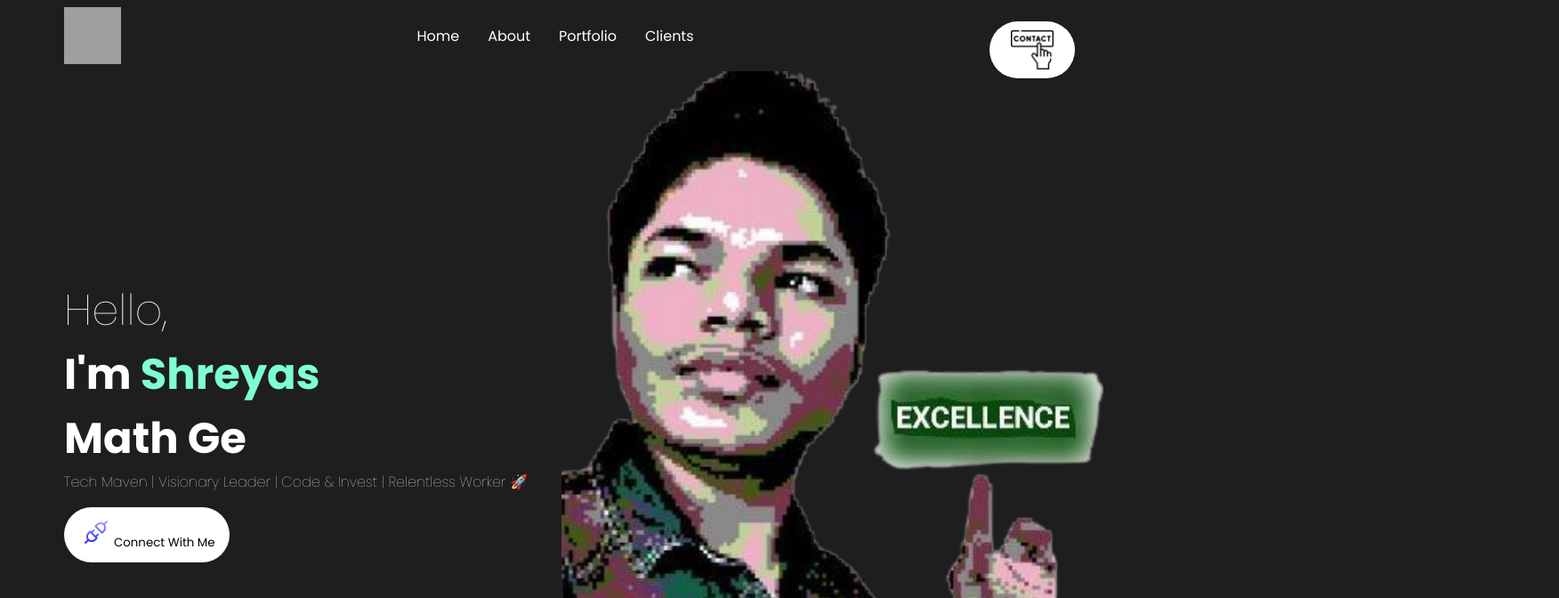
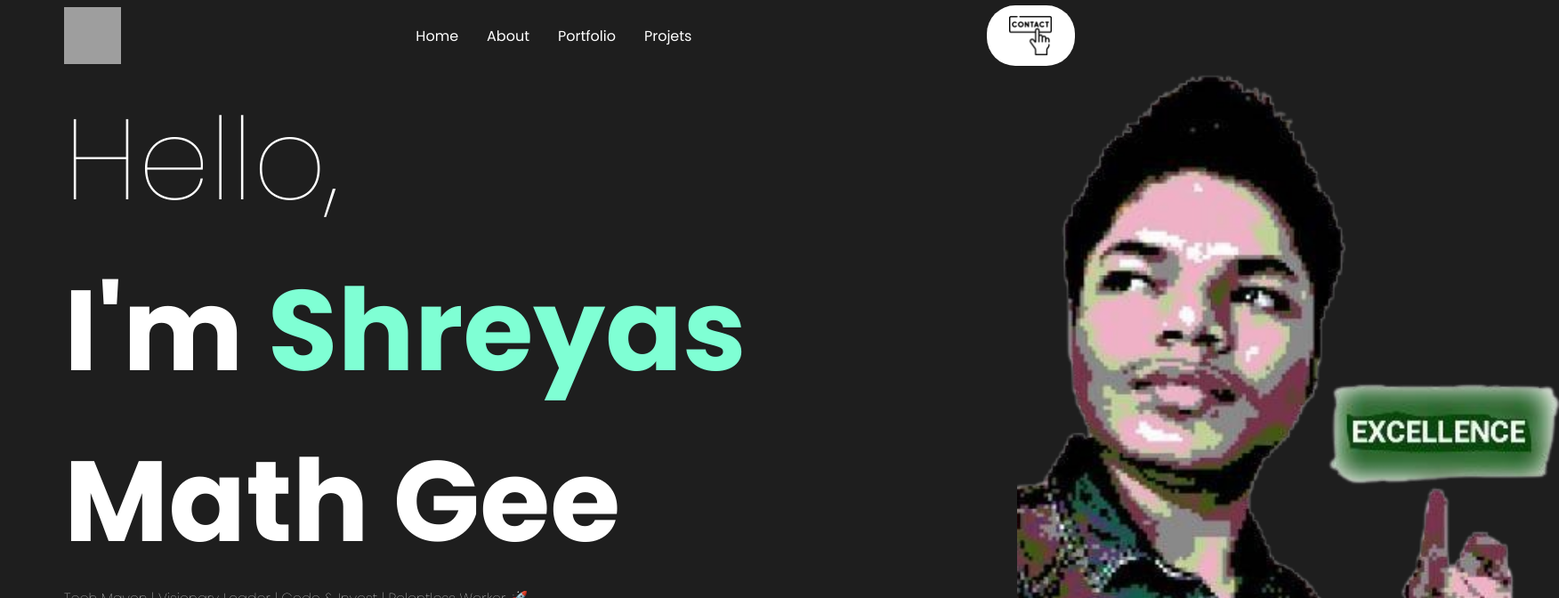
Before and after one commit to shkshreyas/PortfolioWebsite, a React (Create React App) app: page / in a window 1280 px wide. Shown: the top 672 px of the page at 89% size, 1752 px wide, since content can reach past the window. Built offline with nearby package versions, Linux system fonts and the light colour scheme; grey boxes are pictures that could not be loaded.

Commit message:
mobile responsive

```diff
--- a/src/components/Navbar/Navbar.css
+++ b/src/components/Navbar/Navbar.css
@@ -1,16 +1,15 @@
 .navbar {
     height: 5rem;
     width: 100vw;
+    max-width: 75rem;
     margin: 0 auto;
     padding: 1rem 2rem;
-    max-width: 75rem;
     display: flex;
     align-items: center;
     justify-content: space-between;
     position: sticky;
     top: 0;
     z-index: 3;
-
 }
 .desktopMenuListItem{
     margin: 1rem;
@@ -31,7 +30,6 @@
 .desktopMenuBtn{
     background: white;
     color: black;
-    margin-top: 2rem;
     border: none;
     display: flex;
     align-items: center;
@@ -44,5 +42,5 @@
     object-fit: cover;
     height: 3rem;
     width: 3rem;
-    margin: 0.5rem;
+    margin: .6rem;
 }
--- a/src/components/Navbar/Navbar.js
+++ b/src/components/Navbar/Navbar.js
@@ -11,9 +11,9 @@ const Navbar = () => {
       <img src={logo} alt="logo" className='logo'/>
       <div className='desktopMenu'>
         <Link className='desktopMenuListItem' >Home</Link>
-        <Link className='desktopMenuListItem' >About</Link>
+        <Link to="https://in.linkedin.com/in/shkshreyas" className='desktopMenuListItem' >About</Link>
         <Link className='desktopMenuListItem' >Portfolio</Link>
-        <Link className='desktopMenuListItem' >Clients</Link>
+        <Link className='desktopMenuListItem' >Projets</Link>
 
       </div>
       <button className='desktopMenuBtn'>
--- a/src/components/intro/intro.css
+++ b/src/components/intro/intro.css
@@ -9,7 +9,7 @@
 }
 .bg{
     position: absolute;
-    top: -2rem;
+    top: -1rem;
     right:0;
     z-index: -1;
     object-fit: cover;
@@ -52,16 +52,16 @@
     height: 2rem;
 }
 
-@media only screen and (max-device-width: 480px)
+@media only screen and (max-device-width: 840px)
 {
     #intro{
         overflow:visible;
     }
     .bg{
-        top: -1rem;
-        right:-11rem;
-        width: 100vh;
-        height: auto;
+        right:-40vw;
+    }
+    .introContent{
+        font-size: 10vw;
 
     }
 }
--- a/src/components/intro/intro.js
+++ b/src/components/intro/intro.js
@@ -18,7 +18,7 @@ function Intro () {
           <span className='hello'>Hello,</span>
           <span className='introText'>I'm <span className='introName'>Shreyas</span><br></br><span>{typeEffect}</span></span>
           <p className='introPara'>Tech Maven | Visionary Leader | Code & Invest | Relentless Worker 🚀</p>
-          <Link><button className='btn'><img src={btnImg} alt="Connect with Me " className='btnImg'/>Connect With Me</button></Link>
+          <Link to="https://www.example.com"><button className='btn'><img src={btnImg} alt="Connect with Me " className='btnImg'/>Connect With Me</button></Link>
         </div>
         <img src={shreyas} alt='profile' className='bg'/>
       </section>
```
